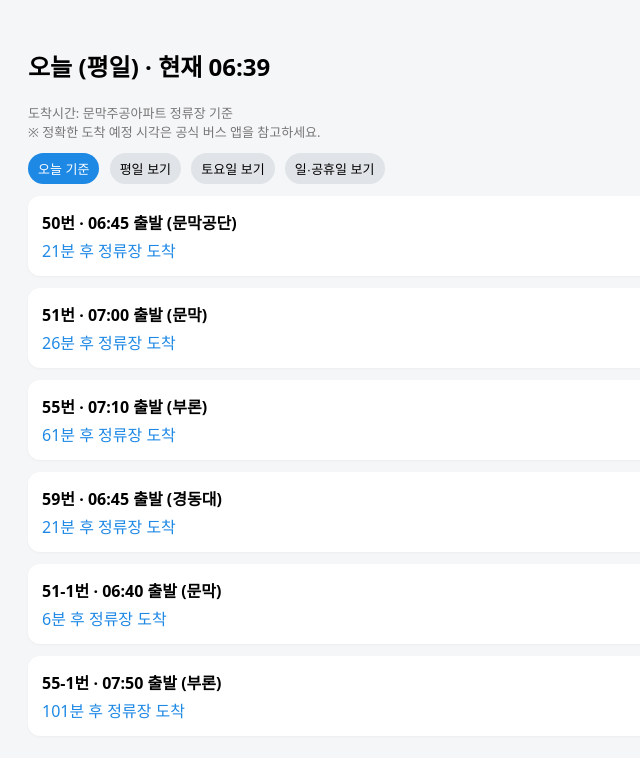
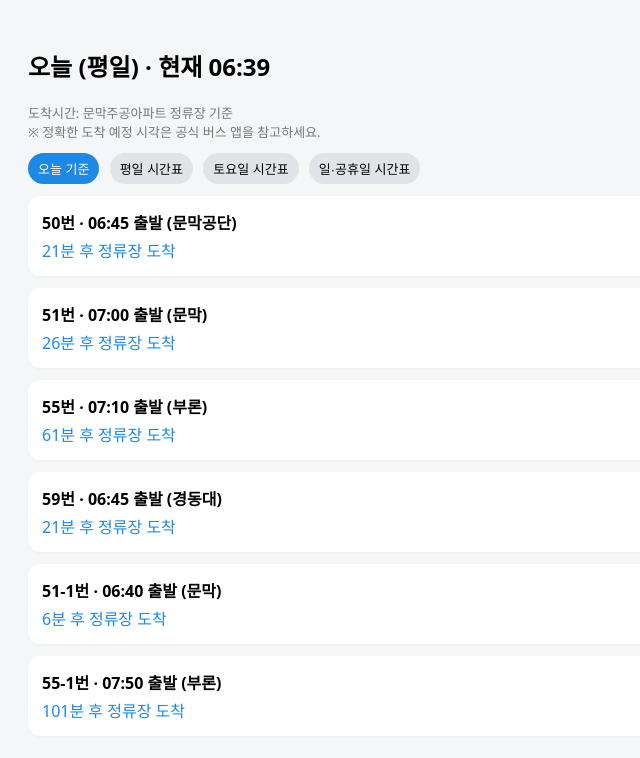
Before and after one commit to 2002alskdj/my_bus, a plain HTML site: page index.html in a window 1280 px wide. Shown: the whole page, without its empty margins (0-640 px from the left). Drawn offline with Linux system fonts and the light colour scheme.

Commit message:
Update index.html

```diff
--- a/index.html
+++ b/index.html
@@ -62,9 +62,9 @@ body {
 
 <div class="day-toggle">
   <button id="btn-auto"      onclick="setDayOverride('auto')">오늘 기준</button>
-  <button id="btn-weekday"   onclick="setDayOverride('평일')">평일 보기</button>
-  <button id="btn-saturday"  onclick="setDayOverride('토요일')">토요일 보기</button>
-  <button id="btn-holiday"   onclick="setDayOverride('일, 공휴일')">일·공휴일 보기</button>
+  <button id="btn-weekday"   onclick="setDayOverride('평일')">평일 시간표</button>
+  <button id="btn-saturday"  onclick="setDayOverride('토요일')">토요일 시간표</button>
+  <button id="btn-holiday"   onclick="setDayOverride('일, 공휴일')">일·공휴일 시간표</button>
 </div>
 
 <div id="busList"></div>
```
